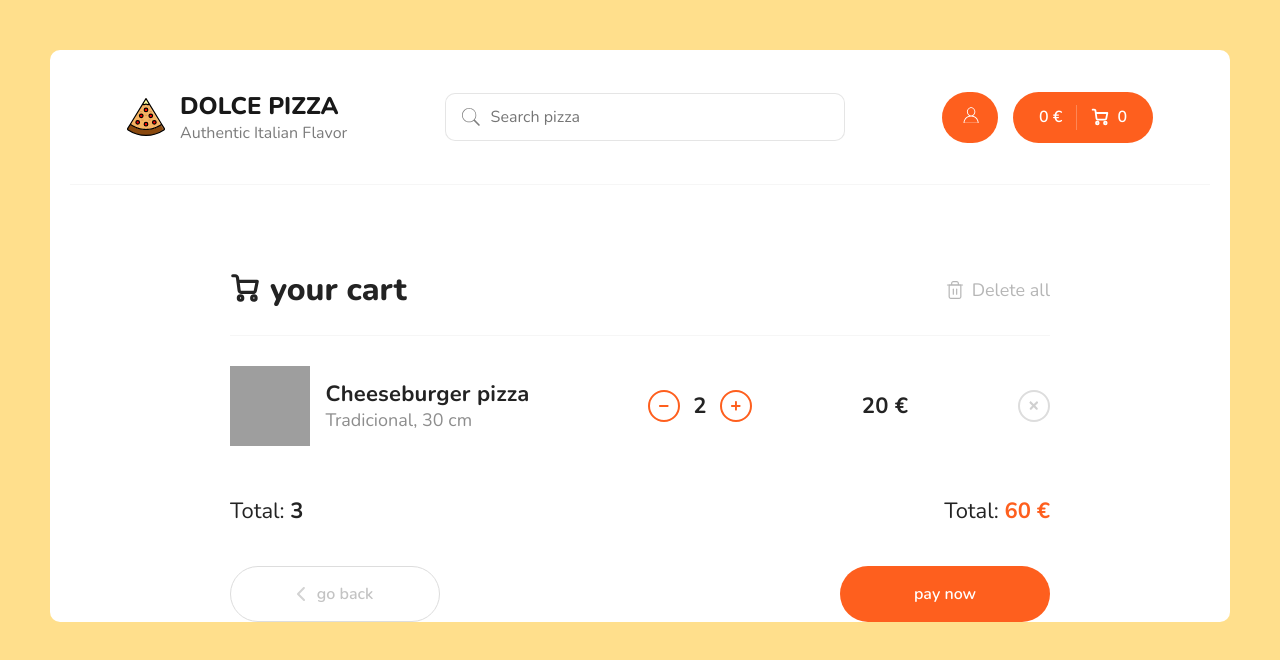
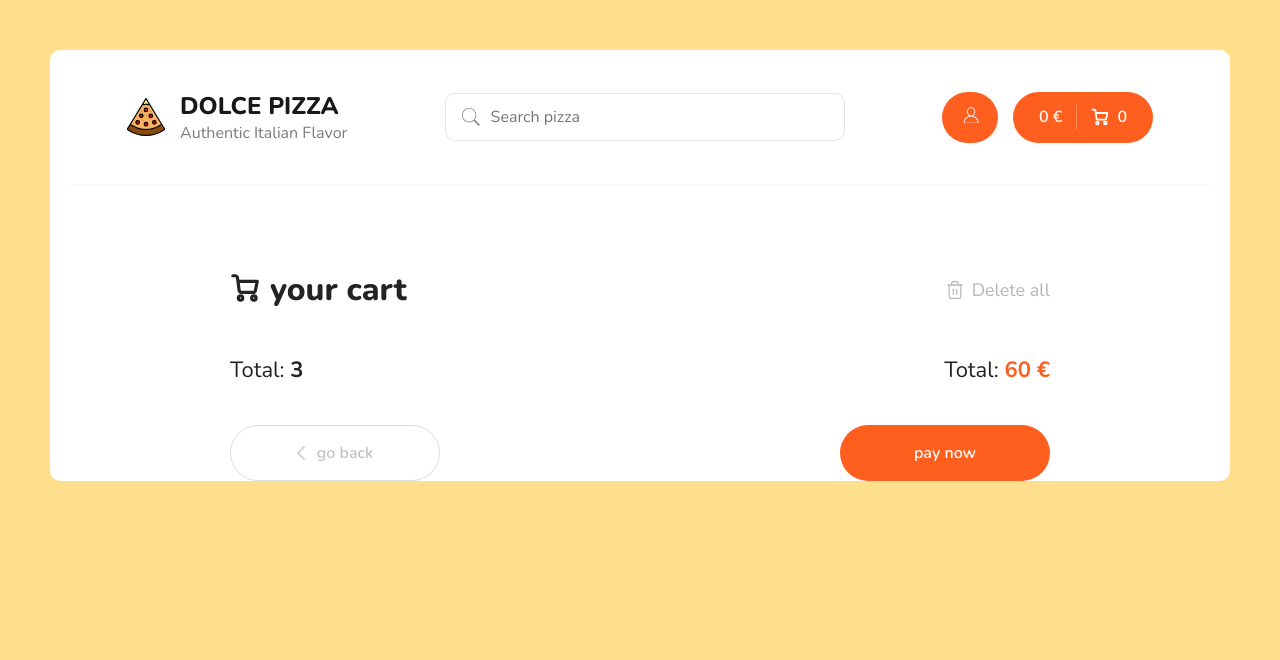
Before and after one commit to krystyna-lyn/dolce-pizza, a React (Create React App) app: page /cart in a window 1280 px wide. Shown: the top 660 px of the page. Built offline with nearby package versions, Linux system fonts and the light colour scheme; grey boxes are pictures that could not be loaded.

Commit message:
updaate CaertItem

```diff
--- a/src/components/CartItem.js
+++ b/src/components/CartItem.js
@@ -1,21 +1,35 @@
 import React from 'react'
+import { useDispatch } from 'react-redux'
+import { addProduct, removeProduct, minusProduct } from '../redux/slices/cartSlice';
 
-const CartItem = () => {
+const CartItem = ({ id, title, type, price, image, count }) => {
+    const dispatch = useDispatch();
+
+    const onClickPlus = () => {
+        dispatch(addProduct({ id }))  // Передаем id, type и size
+    }
+
+    const onClickMinus = () => {
+        dispatch(minusProduct(id))  // Передаем id, type и size
+    }
+
+
+
     return (
         <div class="cart__item">
             <div class="cart__item-img">
                 <img
                     class="pizza-block__image"
-                    src="https://media.dodostatic.net/image/r:584x584/11ee7d61706d472f9a5d71eb94149304.avif"
+                    src={image}
                     alt="Pizza"
                 />
             </div>
             <div class="cart__item-info">
-                <h3>Cheeseburger pizza</h3>
-                <p>Tradicional, 30 cm</p>
+                <h3>{title}</h3>
+                <p>{type}, 30 cm</p>
             </div>
             <div class="cart__item-count">
-                <div class="button button--outline button--circle cart__item-count-minus">
+                <div onClick={onClickMinus} class="button button--outline button--circle cart__item-count-minus">
                     <svg width="10" height="10" viewBox="0 0 10 10" fill="none" xmlns="http://www.w3.org/2000/svg">
                         <path d="M5.92001 3.84V5.76V8.64C5.92001 9.17016 5.49017 9.6 4.96001 9.6C4.42985 9.6 4.00001 9.17016 4.00001 8.64L4 5.76L4.00001 3.84V0.96C4.00001 0.42984 4.42985 0 4.96001 0C5.49017 0 5.92001 0.42984 5.92001 0.96V3.84Z" fill="#EB5A1E" />
                         <path d="M5.75998 5.92001L3.83998 5.92001L0.959977 5.92001C0.429817 5.92001 -2.29533e-05 5.49017 -2.29301e-05 4.96001C-2.2907e-05 4.42985 0.429817 4.00001 0.959977 4.00001L3.83998 4L5.75998 4.00001L8.63998 4.00001C9.17014 4.00001 9.59998 4.42985 9.59998 4.96001C9.59998 5.49017 9.17014 5.92001 8.63998 5.92001L5.75998 5.92001Z" fill="#EB5A1E" />
@@ -23,7 +37,7 @@ const CartItem = () => {
 
                 </div>
                 <b>2</b>
-                <div class="button button--outline button--circle cart__item-count-plus">
+                <div onClick={onClickPlus} class="button button--outline button--circle cart__item-count-plus">
                     <svg width="10" height="10" viewBox="0 0 10 10" fill="none" xmlns="http://www.w3.org/2000/svg">
                         <path d="M5.92001 3.84V5.76V8.64C5.92001 9.17016 5.49017 9.6 4.96001 9.6C4.42985 9.6 4.00001 9.17016 4.00001 8.64L4 5.76L4.00001 3.84V0.96C4.00001 0.42984 4.42985 0 4.96001 0C5.49017 0 5.92001 0.42984 5.92001 0.96V3.84Z" fill="#EB5A1E" />
                         <path d="M5.75998 5.92001L3.83998 5.92001L0.959977 5.92001C0.429817 5.92001 -2.29533e-05 5.49017 -2.29301e-05 4.96001C-2.2907e-05 4.42985 0.429817 4.00001 0.959977 4.00001L3.83998 4L5.75998 4.00001L8.63998 4.00001C9.17014 4.00001 9.59998 4.42985 9.59998 4.96001C9.59998 5.49017 9.17014 5.92001 8.63998 5.92001L5.75998 5.92001Z" fill="#EB5A1E" />
@@ -32,10 +46,10 @@ const CartItem = () => {
                 </div>
             </div>
             <div class="cart__item-price">
-                <b>20 €</b>
+                <b>{price * count} €</b>
             </div>
-            <div class="cart__item-remove">
-                <div class="button button--outline button--circle">
+            <div class="cart__item-remove" >
+                <div onClick={() => dispatch(removeProduct(id))} class="button button--outline button--circle">
                     <svg width="10" height="10" viewBox="0 0 10 10" fill="none" xmlns="http://www.w3.org/2000/svg">
                         <path d="M5.92001 3.84V5.76V8.64C5.92001 9.17016 5.49017 9.6 4.96001 9.6C4.42985 9.6 4.00001 9.17016 4.00001 8.64L4 5.76L4.00001 3.84V0.96C4.00001 0.42984 4.42985 0 4.96001 0C5.49017 0 5.92001 0.42984 5.92001 0.96V3.84Z" fill="#EB5A1E" />
                         <path d="M5.75998 5.92001L3.83998 5.92001L0.959977 5.92001C0.429817 5.92001 -2.29533e-05 5.49017 -2.29301e-05 4.96001C-2.2907e-05 4.42985 0.429817 4.00001 0.959977 4.00001L3.83998 4L5.75998 4.00001L8.63998 4.00001C9.17014 4.00001 9.59998 4.42985 9.59998 4.96001C9.59998 5.49017 9.17014 5.92001 8.63998 5.92001L5.75998 5.92001Z" fill="#EB5A1E" />
--- a/src/components/pages/Cart.js
+++ b/src/components/pages/Cart.js
@@ -6,7 +6,7 @@ import CartItem from "../CartItem";
 const Cart = () => {
 
     const dispatch = useDispatch();
-    const cart = useSelector((state) => state.cart.items);
+    const items = useSelector((state) => state.cart.items);
 
 
     return (
@@ -32,7 +32,10 @@ const Cart = () => {
                     </div>
                 </div>
                 <div class="content__items">
-                    <CartItem />
+                    {items.map((item) => (
+                        <CartItem key={item.id} {...item} />
+                    ))}
+
 
 
                 </div>
--- a/src/redux/slices/cartSlice.js
+++ b/src/redux/slices/cartSlice.js
@@ -17,13 +17,13 @@ export const cartSlice = createSlice({
          }, */
 
         addProduct: (state, action) => {
-            console.log("Добавляем пиццу:", action.payload);
+            console.log("Add pizza:", action.payload);
             const findItem = state.items.find(
                 (obj) => obj.id === action.payload.id && obj.size === action.payload.size && obj.type === action.payload.type
             );
 
             if (findItem) {
-                findItem.count++; // Увеличиваем количество этой же пиццы
+                findItem.count++; //add quantity
             } else {
                 state.items.push({
                     ...action.payload,
@@ -39,8 +39,15 @@ export const cartSlice = createSlice({
             console.log("Общая сумма после добавления:", state.totalPrice);
         },
 
+        minusProduct(state, action) {
+            const findItem = state.items.find((obj) => obj.id === action.payload);
+            if (findItem && findItem.count > 1) {  // Проверяем, чтобы количество не стало меньше 1
+                findItem.count--;
+            }
+        },
+
         removeProduct(state, action) {
-            state.items = state.items.filter((obj) => obj.id != action.payload)
+            state.items = state.items.filter((obj) => obj.id !== action.payload)
         },
 
         clearProducts: (state, action) => {
@@ -50,7 +57,7 @@ export const cartSlice = createSlice({
     },
 })
 
-export const { addProduct, removeProduct, clearProducts } = cartSlice.actions
+export const { addProduct, minusProduct, removeProduct, clearProducts } = cartSlice.actions
 
 
 export default cartSlice.reducer
```
